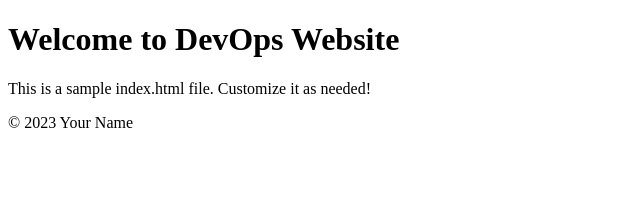
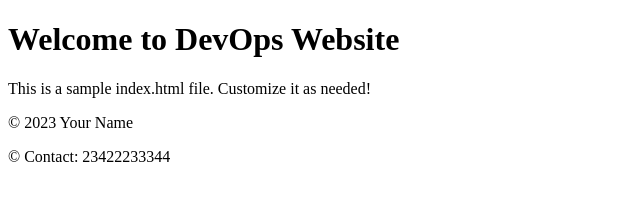
Before and after one commit to SamuelEzra/version-control-basics, a plain HTML site: page index.html in a window 1280 px wide. Shown: the whole page, without its empty margins (0-640 px from the left). Drawn offline with Linux system fonts and the light colour scheme.

Commit message:
Added contact info

```diff
--- a/index.html
+++ b/index.html
@@ -14,6 +14,7 @@
     </main>
     <footer>
         <p>&copy; 2023 Your Name</p>
+        <p>&copy; Contact: 23422233344</p>
     </footer>
 </body>
 </html>
```
